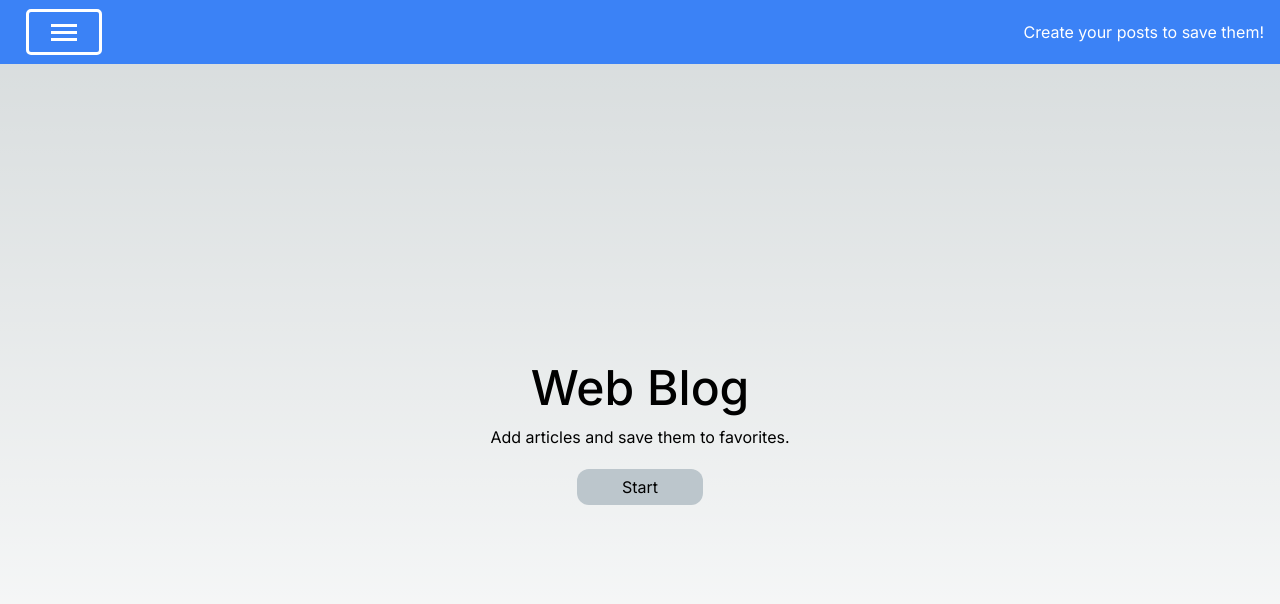
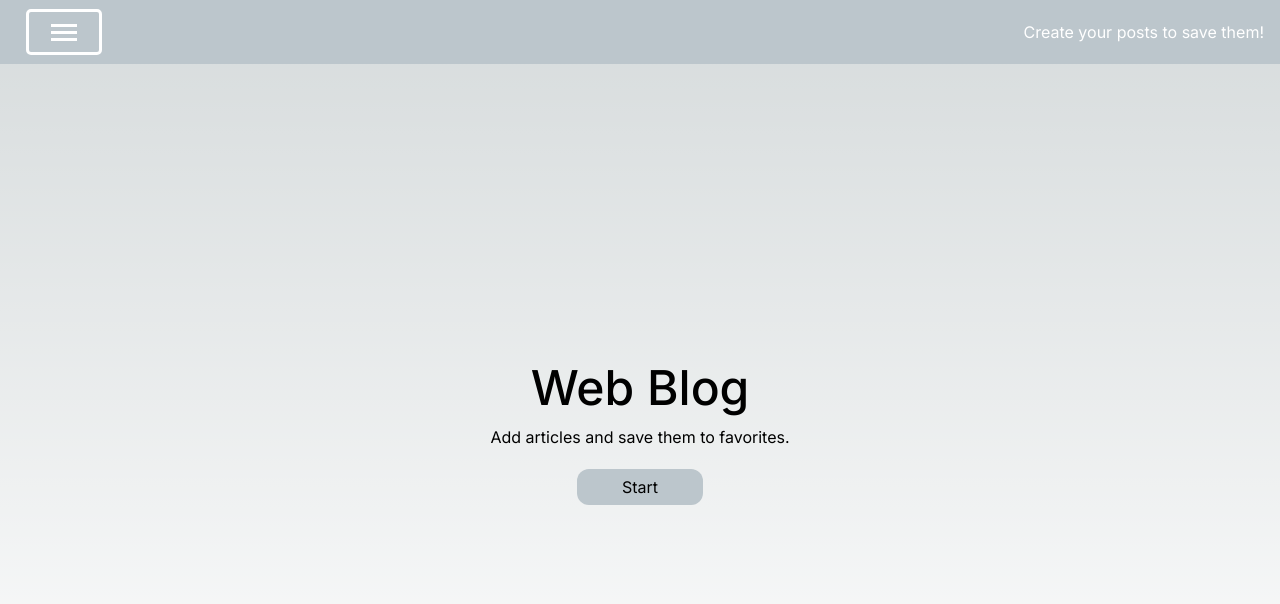
Before and after one commit to Pocu46/Next-JS-Web-Blog, a Next.js app: page / in a window 1280 px wide. Shown: the top 604 px of the page. Built offline with nearby package versions, Linux system fonts and the light colour scheme.

Commit message:
Header component Burger button hover effects are added

```diff
--- a/UI/Button.tsx
+++ b/UI/Button.tsx
@@ -1,5 +1,5 @@
+import React from "react";
 import Link from "next/link";
-import React from "react";
 
 type ButtonProps = {
   text: string;
--- a/components/Header.tsx
+++ b/components/Header.tsx
@@ -1,8 +1,8 @@
 const Header = () => {
   return (
-    <header className="flex justify-between items-center bg-blue-500 w-full h-16">
+    <header className="flex justify-between items-center bg-[#BCC6CC] w-full h-16">
       <div
-        className="w-[76px] h-[46px] flex justify-center items-center flex-col ml-[26px] rounded-[5px] border-[3px] border-solid border-[white]"
+        className="w-[76px] h-[46px] flex justify-center items-center flex-col ml-[26px] rounded-[5px] border-[3px] border-solid border-[white] hover:shadow-[10px_5px_5px_#686e71]"
         data-testid="menu-button__wrapper"
       >
         <span className="h-[3px] w-[26px] bg-[white] translate-y-2.5"/>
```
Also changed, not shown: components/Modal.tsx (+6 -2 lines).
